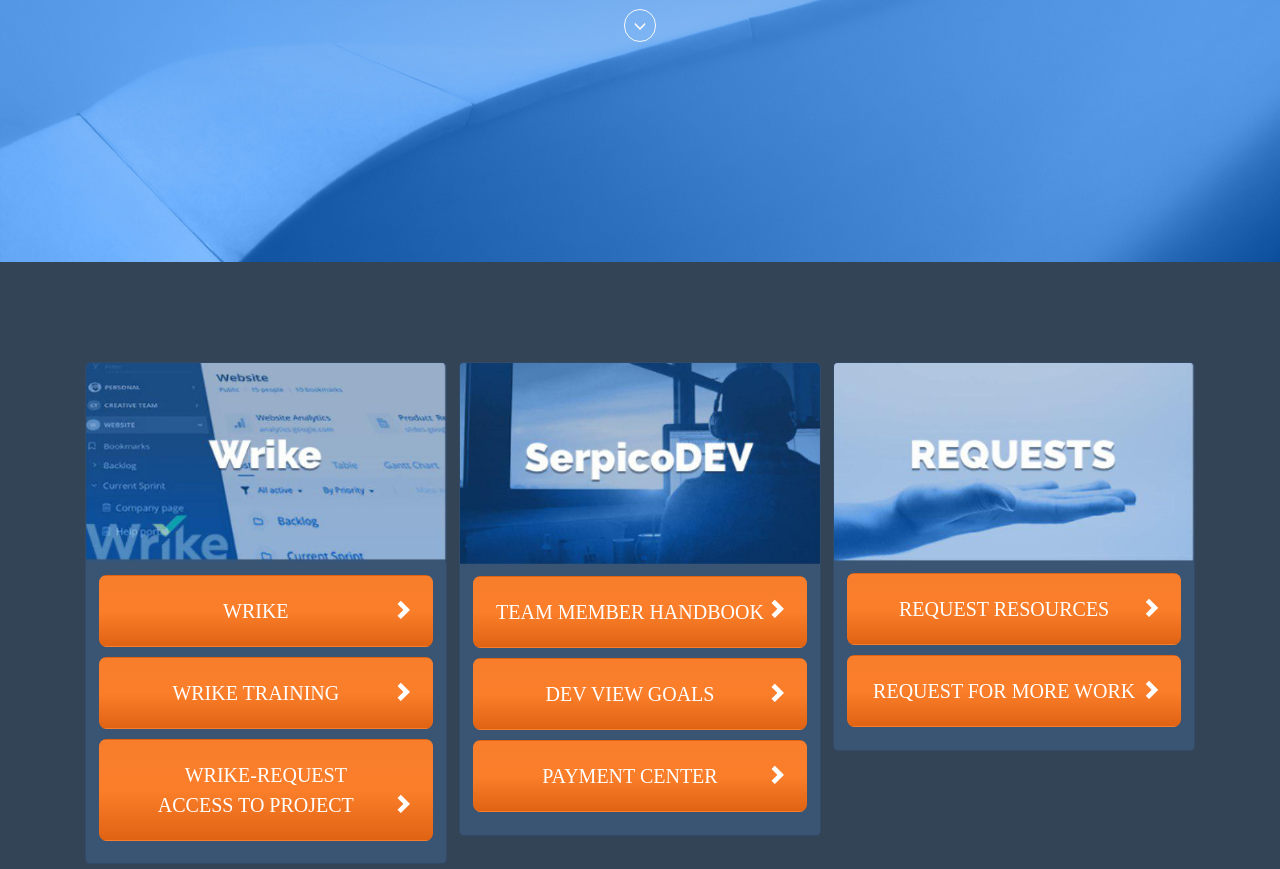
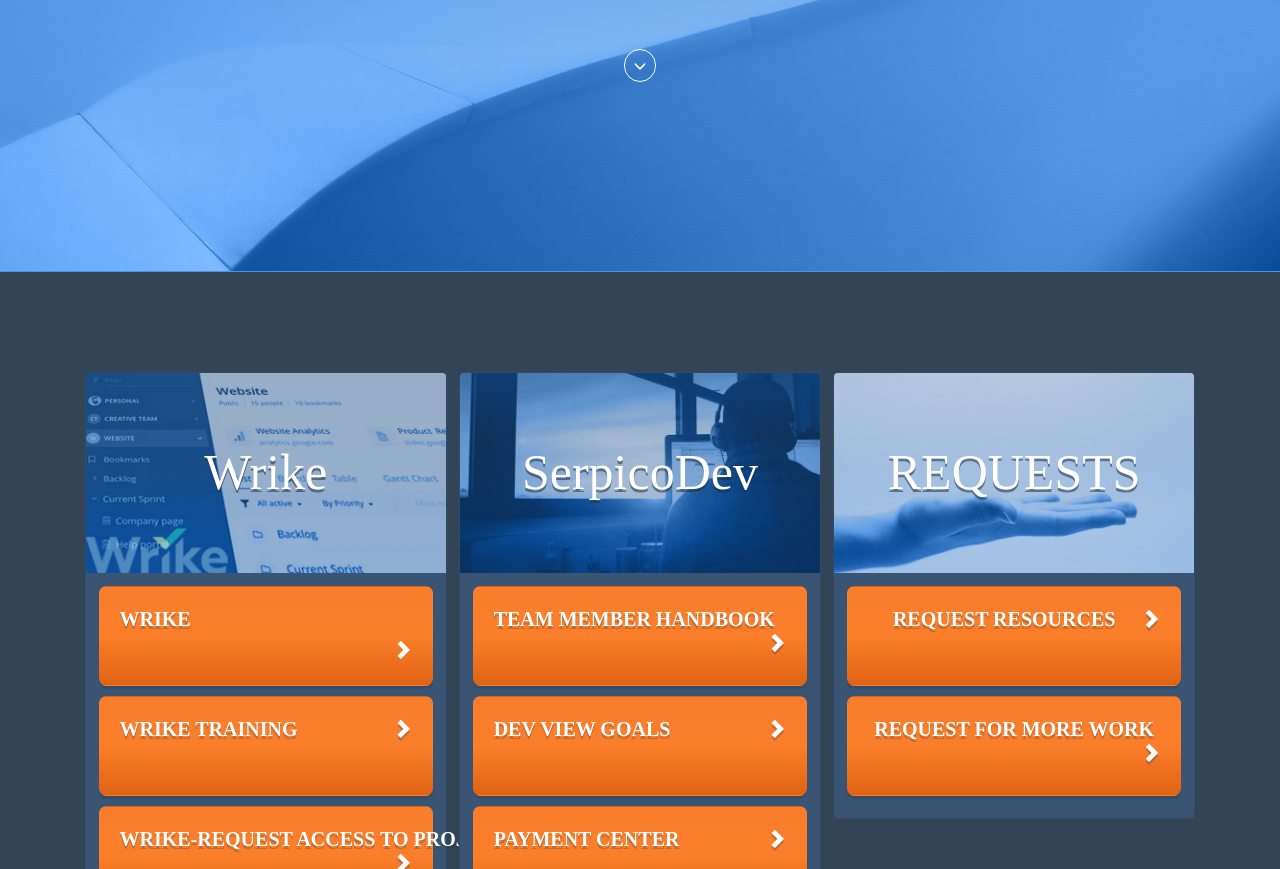
Before and after one commit to zahrafalah/Portal, a plain HTML site: page index.html in a window 1280 px wide. Shown: the part 440-1309 px from the top of the page. Drawn offline with nearby package versions, Linux system fonts and the light colour scheme; a script that the page names is missing.

Commit message:
text on image

```diff
--- a/css/global.css
+++ b/css/global.css
@@ -6,8 +6,7 @@
   color: rgb(255, 255, 255);
 
   line-height: 1.308;
-
-  text-align: left;
+  box-shadow: 0px 3px 0px rgba(30, 50, 73, 0.26);
 }
 header {
   background-image: url("../images/hero-background.jpg");
@@ -15,3 +14,50 @@ header {
 hr {
   height: 100vh;
 }
+.btn {
+  height: 10rem;
+}
+h2 {
+  vertical-align: middle;
+  font-size: 20px;
+  text-shadow: 0px 3px 0px rgba(30, 50, 73, 0.26);
+  color: #fff;
+}
+
+.card-img-caption {
+  border-top-left-radius: calc(0.25rem - 1px);
+  border-top-right-radius: calc(0.25rem - 1px);
+}
+
+.card-img-caption .card-img-top {
+  z-index: 0;
+}
+
+.card-img-caption .card-text {
+  text-align: center;
+  width: 100%;
+  margin: 23% 0;
+  position: absolute;
+  z-index: 1;
+}
+.card-img-caption {
+  font-size: 50px;
+
+  font-family: "Raleway";
+
+  color: rgb(255, 255, 255);
+
+  line-height: 0.68;
+
+  text-align: center;
+
+  text-shadow: 0px 3px 0px rgba(30, 50, 73, 0.55);
+  /*
+  position: absolute;
+
+  left: 364.994px;
+
+  top: 898.5px;
+
+  z-index: 118; */
+}
--- a/index.html
+++ b/index.html
@@ -56,12 +56,13 @@
         <img class="masthead-avatar mb-5" src="images/SD-logo.png" alt="" style="width: 35rem"/>
 
         <!-- Masthead Heading -->
-        <h1 class="masthead-heading mb-0" style=" font-size: 40px; font-family: Raleway; padding: 6rem">
+        <h1 class="masthead-heading mb-0" style="text-shadow: 0px 3px 0px rgba(30, 50, 73, 0.26);
+          font-size: 40px; font-family: Raleway; padding-top: 6rem; padding-bottom: 10rem">
           TEAM MEMBERS PORTAL
         </h1>
 
         <!-- Icon Divider -->
-        <div class="divider-custom divider-light" style="margin-bottom: 16rem">
+        <div class="divider-custom divider-light" style="margin-bottom: 13rem">
             <a class="btn btn-outline-light btn-social mx-1"  href="#one" >
                 <i class="glyphicon glyphicon-menu-down"></i>
             </a>
@@ -78,73 +79,91 @@
 
     <!-- Portfolio Section -->
     <section class="page-section portfolio" id="one" style="background-color:  #344457">
-      <div class="container" style="padding-top: 4rem;padding-bottom: 4rem">
+      <div class="container" style="padding-top: 4rem;padding-bottom: 4rem ; text-align: left">
         <!-- Portfolio Grid Items -->
         <div class="card-columns">
           <div class="card" style="background-color: #3a5574">
-            <img src="images/Wrike.jpg" class="card-img-top" alt="..." />
+              <div class="card-img-caption">
+                  <p class="card-text">Wrike</p>
+                  <img src="images/wrike-title-bg.jpg" class="card-img-top" alt="..." />
+              </div>
+
             <div class="card-body" >
                 <div>
-                    <a href="https://www.wrike.com/workspace.htm" target="_blank" class="btn link btn-lg btn-block grad" style="font-size: 20px; color:#fff;padding: 2rem ;margin-bottom: 1rem">
-                      WRIKE
-                      <span class="pull-right" >
+                    <a href="https://www.wrike.com/workspace.htm" target="_blank" class="btn link btn-lg btn-block grad" style="font-size: 20px;
+                      color:#fff;padding: 2rem ; text-align: left; margin-bottom: 1rem ">
+                            <h2 style=" font-family: Raleway;">WRIKE</h2>
+                            <span class="pull-right">
                               <span class="glyphicon glyphicon-chevron-right">
                               </span>
-                        </span></a>
+                            </span>
+                      </a>
                   </div>
                   <div>
-                      <a href="https://www.wrike.com/workspace.htm?acc=2851865#path=folder&id=368548591&p=356019157&a=2851865&c=list&so=10&bso=10&sd=0&f=&st=space-356019157" class="btn btn-lg btn-block grad" target="_blank" style="font-size: 20px; color:#fff; padding: 2rem ;margin-bottom: 1rem">
-                        WRIKE TRAINING
-                        <span class="pull-right" >
-                            <span class="glyphicon glyphicon-chevron-right">
-                            </span>
-                          </span></a>
-                  </div>
-                   <div>
-                      <a href="https://www.wrike.com/workspace.htm?acc=2851865#path=request-forms&accountid=2851865&formid=242466" class="btn btn-lg btn-block grad" target="_blank" style="font-size: 20px; color:#fff ; padding: 2rem ;margin-bottom: 1rem">
-                        WRIKE-REQUEST
-                        <br>
+                      <a href="https://www.wrike.com/workspace.htm?acc=2851865#path=folder&id=368548591&p=356019157&a=2851865&c=list&so=10&bso=10&sd=0&f=&st=space-356019157"
+                        class="btn btn-lg btn-block grad" target="_blank" style="font-size: 20px; color:#fff; padding: 2rem ;margin-bottom: 1rem ; text-align: left">
+                        <h2 style=" font-family: Raleway;">WRIKE TRAINING
                             <span class="pull-right" >
                                 <span class="glyphicon glyphicon-chevron-right">
                                 </span>
                             </span>
-                        ACCESS TO PROJECT
+                        </h2>
+                      </a>
+                  </div>
+                   <div>
+                      <a href="https://www.wrike.com/workspace.htm?acc=2851865#path=request-forms&accountid=2851865&formid=242466"
+                        class="btn btn-lg btn-block grad" target="_blank" style="font-size: 20px; color:#fff ; padding: 2rem ;margin-bottom: 1rem ; text-align: left">
+                        <h2 style="font-family: Raleway;">WRIKE-REQUEST ACCESS TO PROJECT
+                            <span class="pull-right">
+                                <span class="glyphicon glyphicon-chevron-right">
+                                </span>
+                            </span>
+                        </h2>
+
                         </a>
                    </div>
             </div>
           </div>
           <div class="card" style="background-color: #3a5574">
-            <img src="images/SerpicoDev.jpg" class="card-img-top" alt="..." />
-
+              <div class="card-img-caption">
+                  <p class="card-text">SerpicoDev</p>
+            <img src="images/SD-title-bg.jpg " class="card-img-top" alt="..." />
+              </div>
             <div class="card-body">
 
               <div>
-                <a href="https://serpicodev.sharepoint.com/:b:/s/SerpicoDEV_all/EYrQtSnjUjpAu6Dfhe7xckYBpVUI3AFByc1lg8MziPp-Kg?e=MTkpMN" target="_blank" class="btn btn-lg btn-block grad" style="font-size: 20px; color:#fff ; padding: 2rem ;margin-bottom: 1rem">
-                  TEAM MEMBER HANDBOOK
+                <a href="https://serpicodev.sharepoint.com/:b:/s/SerpicoDEV_all/EYrQtSnjUjpAu6Dfhe7xckYBpVUI3AFByc1lg8MziPp-Kg?e=MTkpMN" target="_blank"
+                  class="btn btn-lg btn-block grad" style=" color:#fff;padding: 2rem ;margin-bottom: 1rem; text-align: left">
+                  <h2 style=" font-family: Raleway;">TEAM MEMBER HANDBOOK
                       <span class="pull-right" >
                           <span class="glyphicon glyphicon-chevron-right pull-right">
                           </span>
                         </span>
+                  </h2>
+
                 </a>
               </div>
 
               <div>
-                  <a href="http://devview.serpicodev.com/dailygoals" target="_blank" class="btn btn-lg btn-block grad" style="font-size: 20px; color:#fff; padding: 2rem ;margin-bottom: 1rem">
-                    DEV VIEW GOALS
+                  <a href="http://devview.serpicodev.com/dailygoals" target="_blank" class="btn btn-lg btn-block grad"
+                    style="font-size: 20px; color:#fff; padding: 2rem ;margin-bottom: 1rem; text-align: left">
+                    <h2 style=" font-family: Raleway;">DEV VIEW GOALS
                         <span class="pull-right" >
                             <span class="glyphicon glyphicon-chevron-right">
                             </span>
                         </span>
+                    </h2>
                   </a>
-
               </div>
               <div>
-                  <a href="" class="btn btn-lg btn-block grad" target="_blank" style="font-size: 20px; color:#fff; padding: 2rem ;margin-bottom: 1rem">
-                    PAYMENT CENTER
+                  <a href="" class="btn btn-lg btn-block grad" target="_blank" style="font-size: 20px; color:#fff;
+                    padding: 2rem ;margin-bottom: 1rem; text-align: left">
+                     <h2 style=" font-family: Raleway;">PAYMENT CENTER
                         <span class="pull-right" >
                             <span class="glyphicon glyphicon-chevron-right">
                             </span>
                         </span>
+                    </h2>
                   </a>
               </div>
 
@@ -152,22 +171,29 @@
             </div>
           </div>
           <div class="card" style="background-color: #3a5574">
-            <img src="images/Request.jpg" class="card-img-top" alt="..." />
+              <div class="card-img-caption">
+                  <p class="card-text">REQUESTS</p>
+              <img src="images/requests-title-bg.jpg" class="card-img-top" alt="..." />
+              </div>
               <div class="card-body">
                   <div>
                       <a href="https://www.wrike.com/workspace.htm?acc=2851865#path=request-forms&accountid=2851865&formid=240462" class="btn btn-lg btn-block grad" style="font-size: 20px; color:#fff;padding: 2rem ; margin-bottom: 1rem">
-                      REQUEST RESOURCES
+                        <h2 style=" font-family: Raleway;">REQUEST RESOURCES
                           <span class="pull-right" >
                               <span class="glyphicon glyphicon-chevron-right">
                               </span>
-                          </span></a>
+                            </span>
+                          </h2>
+                      </a>
                   </div>
                   <div>
                         <a href=" " class="btn btn-lg btn-block grad" style="font-size: 20px; color:#fff; padding: 2rem ;margin-bottom: 1rem">
+                        <h2 style=" font-family: Raleway;display: inline-block">
                             REQUEST FOR MORE WORK
                             <span class="pull-right">
                                 <span class="glyphicon glyphicon-chevron-right">
                             </span>
+                          </h2>
                         </a>
                   </div>
               </div>
@@ -177,7 +203,7 @@
     </section>
 
     <!-- Footer -->
-    <footer class="footer text-center " style= "background-color: #1a2530">
+    <footer class="footer text-center " style="background-color: #1a2530">
       <div class="container">
         <div class="row">
 
@@ -203,16 +229,6 @@
         </div>
       </div>
     </footer>
-
-    <!-- Scroll to Top Button (Only visible on small and extra-small screen sizes) -->
-    <div class="scroll-to-top d-lg-none position-fixed ">
-      <a
-        class="js-scroll-trigger d-block text-center text-white rounded"
-        href="#page-top"
-      >
-        <i class="fa fa-chevron-up"></i>
-      </a>
-    </div>
 
     <script type="text/javascript">
       $("a[href^='#']").click(function(e) {
```
Also changed, not shown: images/1.jpg (deleted), images/2.jpg (deleted), images/3.jpg (deleted), images/SD-title-bg.jpg (added), images/img.jpg (deleted), images/requests-title-bg.jpg (added), images/wrike-title-bg.jpg (added). Lines whose indentation alone changed are shown as unchanged.
